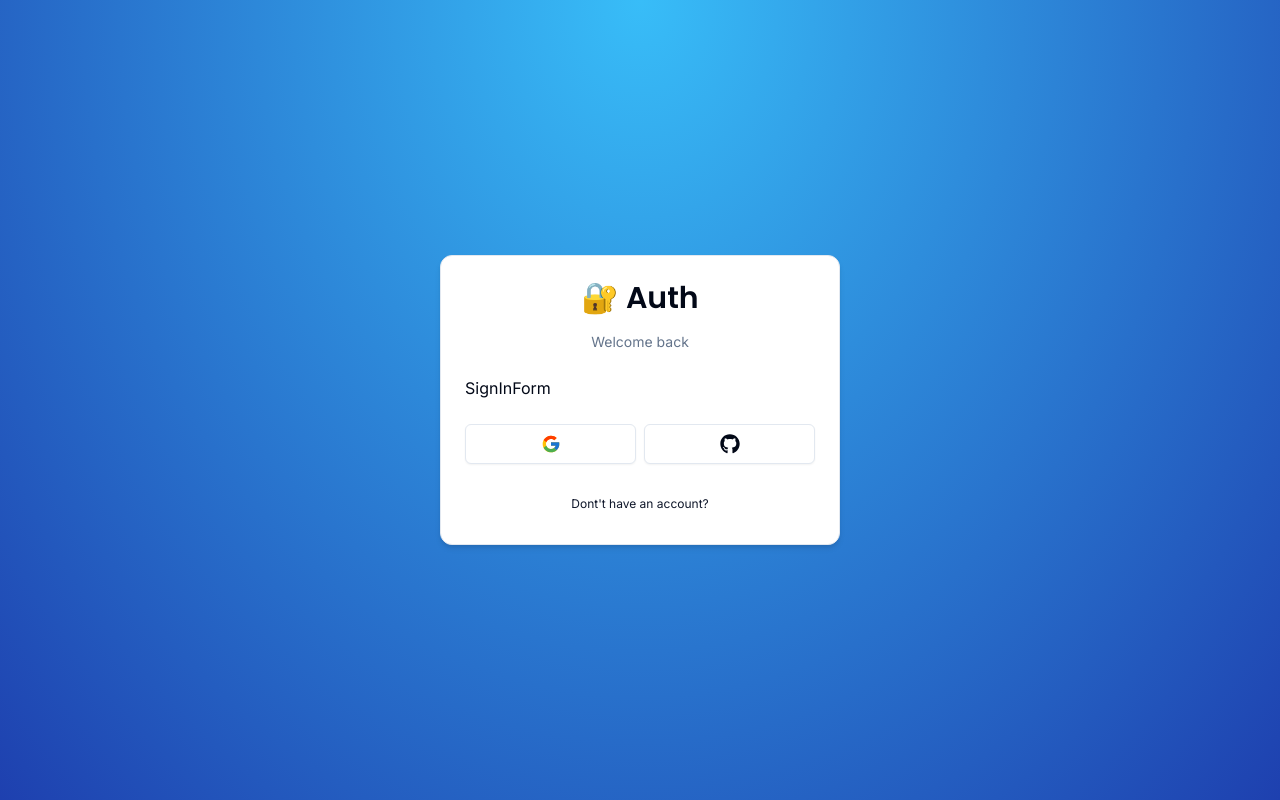
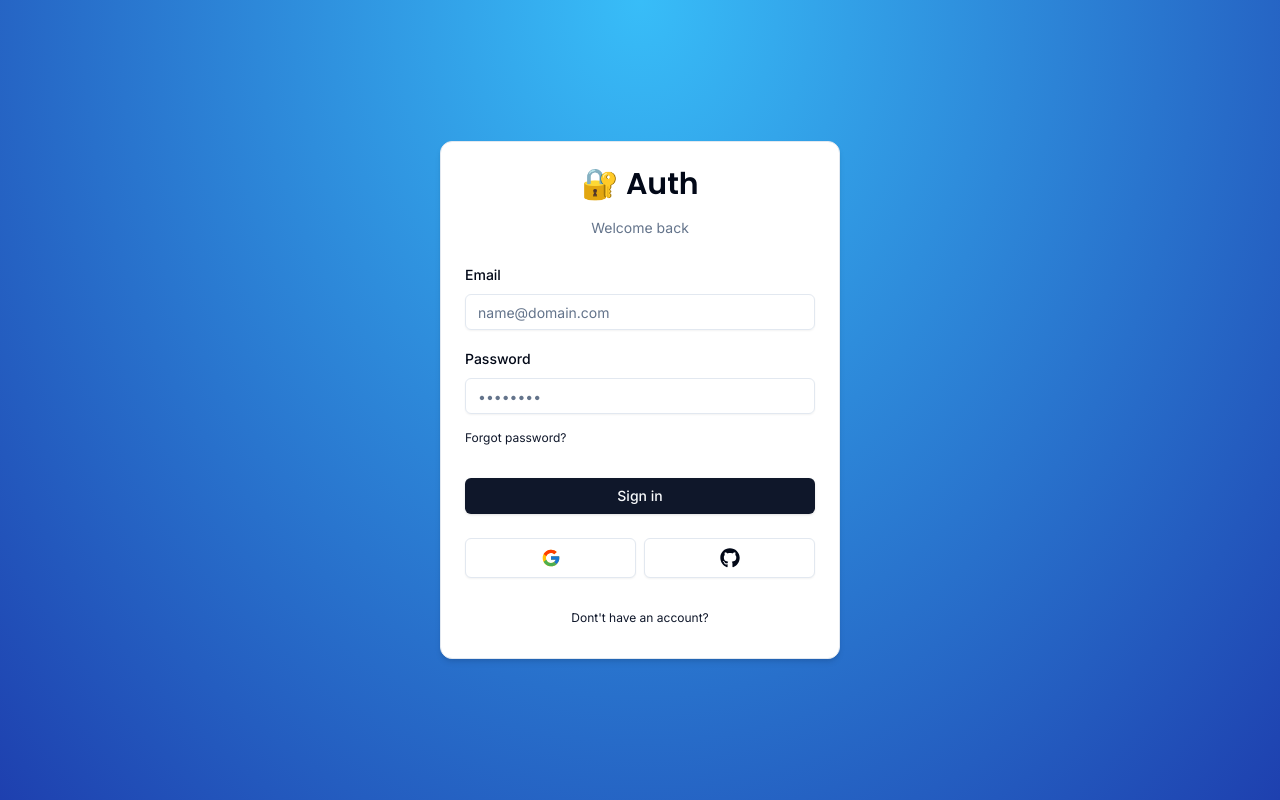
Before and after one commit to salimi-my/next-auth-starter, a Next.js app: page /auth/sign-in in a window 1280 px wide. Built offline with nearby package versions, Linux system fonts and the light colour scheme.

Commit message:
Update sign in form

```diff
--- a/components/auth/sign-in-form.tsx
+++ b/components/auth/sign-in-form.tsx
@@ -1,6 +1,36 @@
+'use client';
+
+import * as z from 'zod';
+import Link from 'next/link';
+import { useForm } from 'react-hook-form';
+import { zodResolver } from '@hookform/resolvers/zod';
+
+import {
+  Form,
+  FormControl,
+  FormField,
+  FormItem,
+  FormLabel,
+  FormMessage
+} from '@/components/ui/form';
+import { SignInSchema } from '@/schemas';
+import { Input } from '@/components/ui/input';
+import { Button } from '@/components/ui/button';
+import { FormError } from '@/components/form-error';
+import { FormSuccess } from '@/components/form-success';
 import { CardWrapper } from '@/components/auth/card-wrapper';
 
 export function SignInForm() {
+  const form = useForm<z.infer<typeof SignInSchema>>({
+    resolver: zodResolver(SignInSchema),
+    defaultValues: {
+      email: '',
+      password: ''
+    }
+  });
+
+  const onSubmit = (values: z.infer<typeof SignInSchema>) => {};
+
   return (
     <CardWrapper
       headerLabel='Welcome back'
@@ -8,7 +38,55 @@ export function SignInForm() {
       backButtonHref='/auth/sign-up'
       showSocial
     >
-      SignInForm
+      <Form {...form}>
+        <form onSubmit={form.handleSubmit(onSubmit)} className='space-y-6'>
+          <div className='space-y-4'>
+            <FormField
+              control={form.control}
+              name='email'
+              render={({ field }) => (
+                <FormItem>
+                  <FormLabel>Email</FormLabel>
+                  <FormControl>
+                    <Input
+                      {...field}
+                      placeholder='name@domain.com'
+                      type='email'
+                    />
+                  </FormControl>
+                  <FormMessage />
+                </FormItem>
+              )}
+            />
+            <FormField
+              control={form.control}
+              name='password'
+              render={({ field }) => (
+                <FormItem>
+                  <FormLabel>Password</FormLabel>
+                  <FormControl>
+                    <Input {...field} placeholder='••••••••' type='password' />
+                  </FormControl>
+                  <FormMessage />
+                  <Button
+                    size='sm'
+                    variant='link'
+                    asChild
+                    className='px-0 font-normal'
+                  >
+                    <Link href='/auth/reset'>Forgot password?</Link>
+                  </Button>
+                </FormItem>
+              )}
+            />
+          </div>
+          <FormError message='' />
+          <FormSuccess message='' />
+          <Button type='submit' className='w-full'>
+            Sign in
+          </Button>
+        </form>
+      </Form>
     </CardWrapper>
   );
 }
--- /dev/null
+++ b/components/form-error.tsx
@@ -0,0 +1,16 @@
+import { ExclamationTriangleIcon } from '@radix-ui/react-icons';
+
+interface FormErrorProps {
+  message?: string;
+}
+
+export function FormError({ message }: FormErrorProps) {
+  if (!message) return null;
+
+  return (
+    <div className='bg-destructive/15 p-3 rounded-md flex items-center gap-x-2 text-sm text-destructive'>
+      <ExclamationTriangleIcon className='h-4 w-4' />
+      <p>{message}</p>
+    </div>
+  );
+}
--- /dev/null
+++ b/components/form-success.tsx
@@ -0,0 +1,16 @@
+import { CheckCircledIcon } from '@radix-ui/react-icons';
+
+interface FormSuccessProps {
+  message?: string;
+}
+
+export function FormSuccess({ message }: FormSuccessProps) {
+  if (!message) return null;
+
+  return (
+    <div className='bg-emerald-500/15 p-3 rounded-md flex items-center gap-x-2 text-sm text-emerald-500'>
+      <CheckCircledIcon className='h-4 w-4' />
+      <p>{message}</p>
+    </div>
+  );
+}
```
